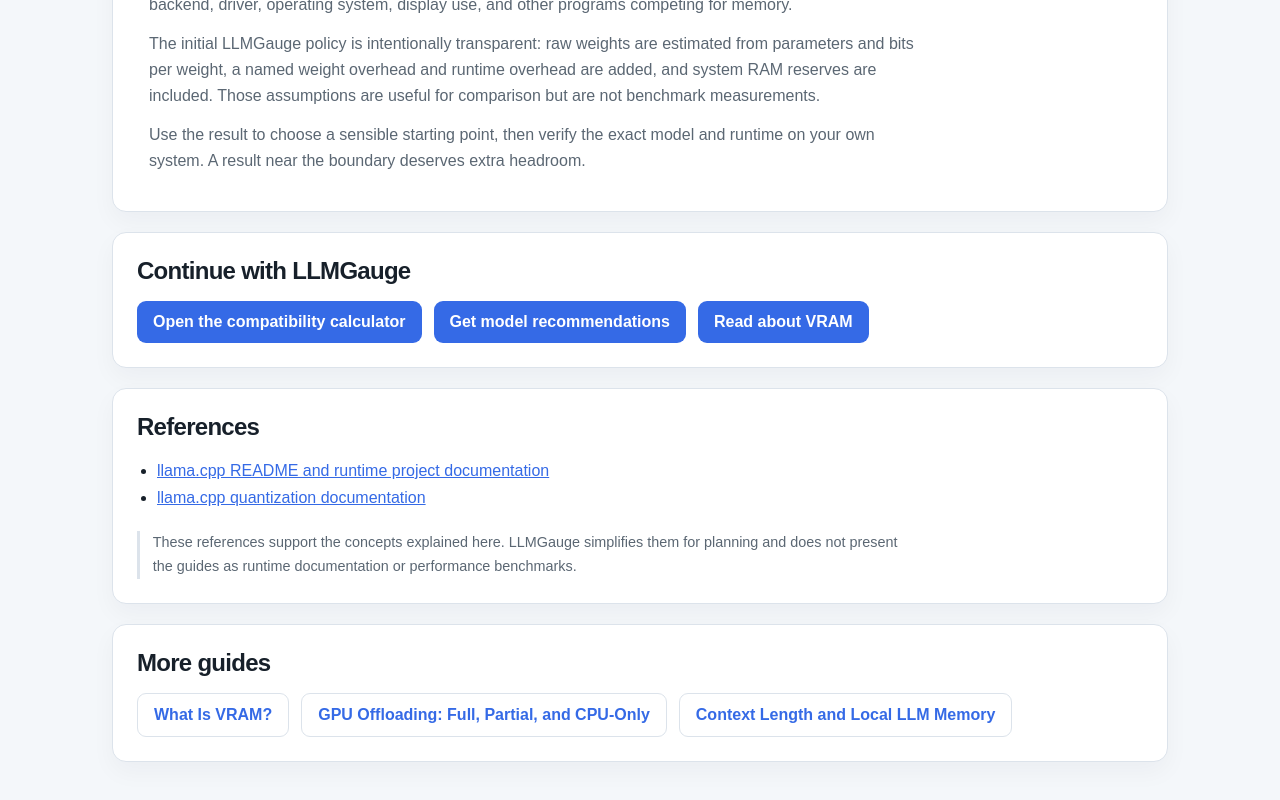
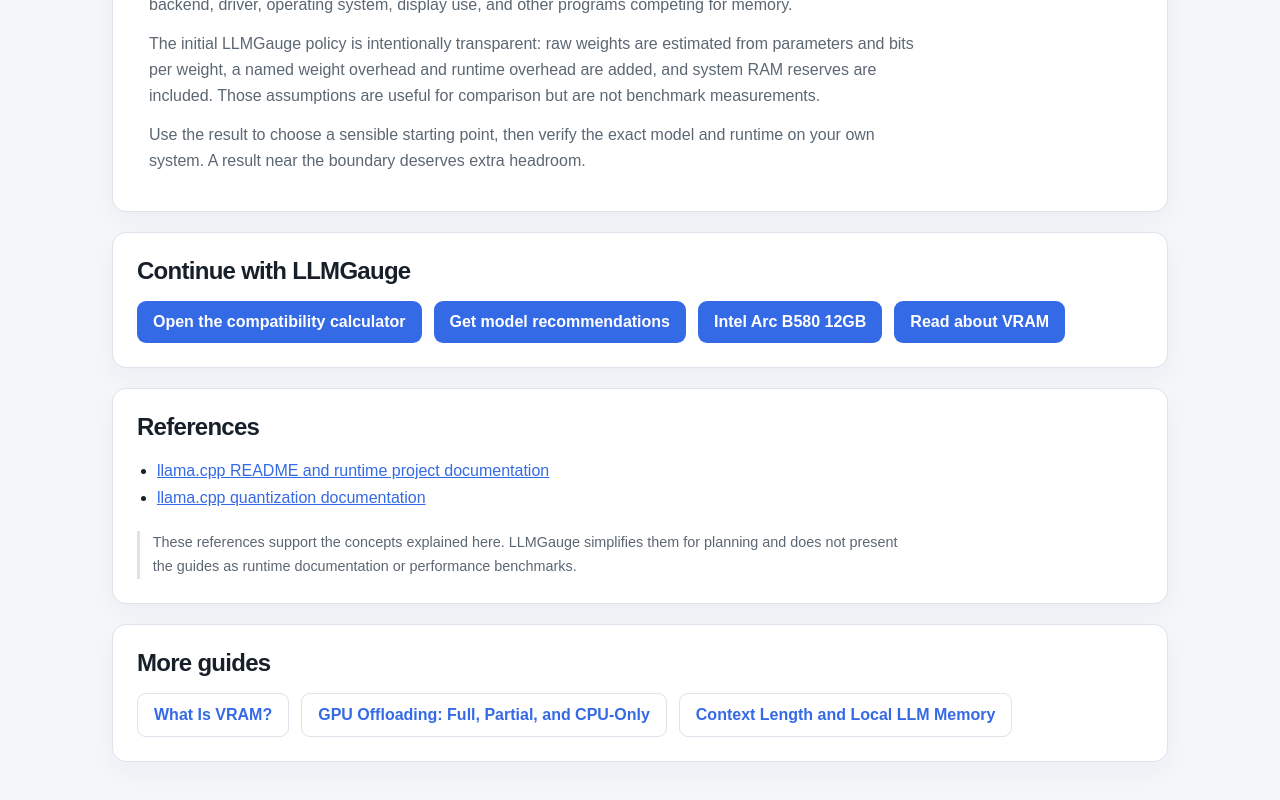
Before and after one commit to sage-yeti/LLMGauge, a Next.js app: page /guides/compatibility-estimates in a window 1280 px wide. Shown: the part 1331-2131 px from the top of the page. Built offline with nearby package versions, Linux system fonts and the light colour scheme; no server answers.

Commit message:
Link relevant guide examples

```diff
--- a/src/data/guides.ts
+++ b/src/data/guides.ts
@@ -125,6 +125,7 @@ export const guideCatalog: readonly GuideDefinition[] = [
       { label: "Try the compatibility calculator", href: "/" },
       { label: "Llama 3.2 1B Instruct", href: "/models/llama-3-2-1b-instruct" },
       { label: "Qwen2.5 7B Instruct", href: "/models/qwen-2-5-7b-instruct" },
+      { label: "Qwen3 4B", href: "/models/qwen3-4b" },
     ],
     relatedGuideSlugs: ["what-is-vram", "compatibility-estimates"],
   },
@@ -225,6 +226,7 @@ export const guideCatalog: readonly GuideDefinition[] = [
         label: "Mistral 7B Instruct v0.3",
         href: "/models/mistral-7b-instruct-v0-3",
       },
+      { label: "Gemma 3 12B IT", href: "/models/gemma-3-12b-it" },
     ],
     relatedGuideSlugs: ["what-is-vram", "llm-quantization"],
   },
@@ -279,6 +281,7 @@ export const guideCatalog: readonly GuideDefinition[] = [
     relatedLinks: [
       { label: "Open the compatibility calculator", href: "/" },
       { label: "Get model recommendations", href: "/recommendations" },
+      { label: "Intel Arc B580 12GB", href: "/gpus/arc-b580-12gb" },
       { label: "Read about VRAM", href: "/guides/what-is-vram" },
     ],
     relatedGuideSlugs: [
```
